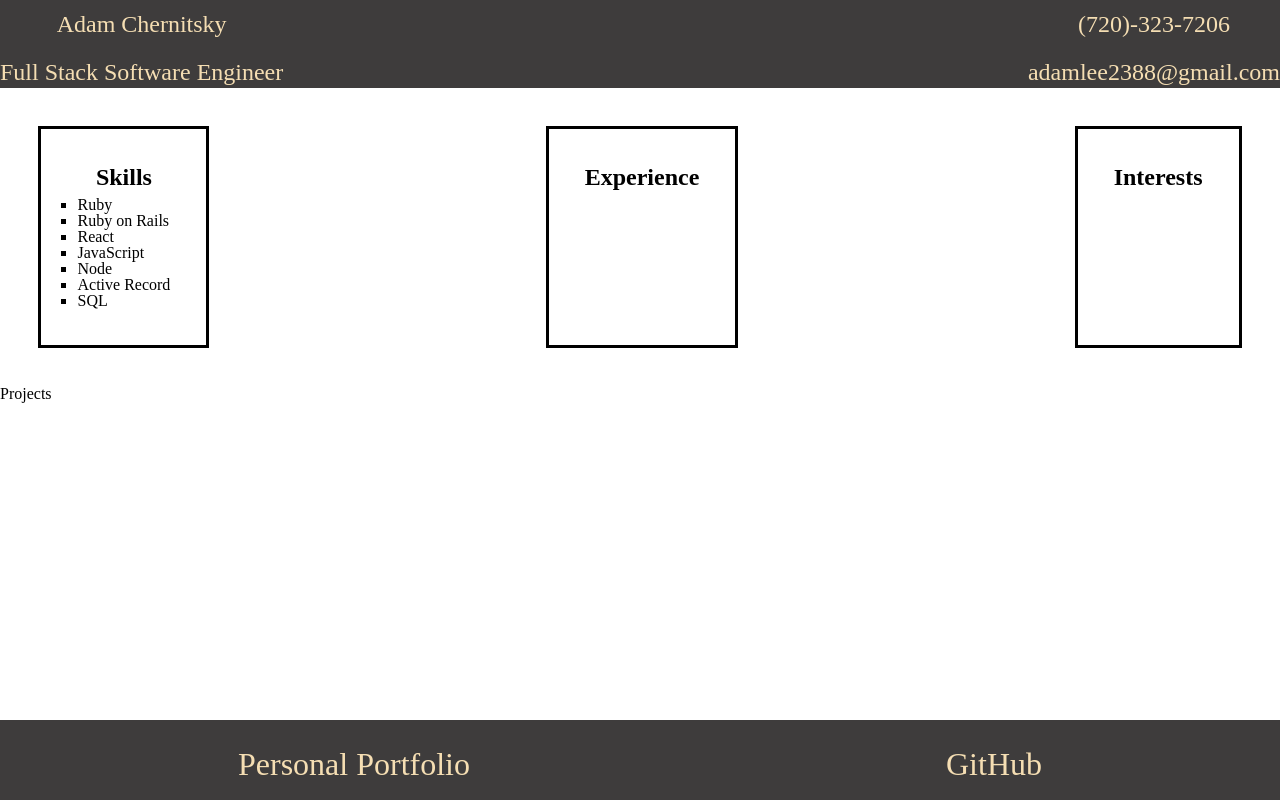
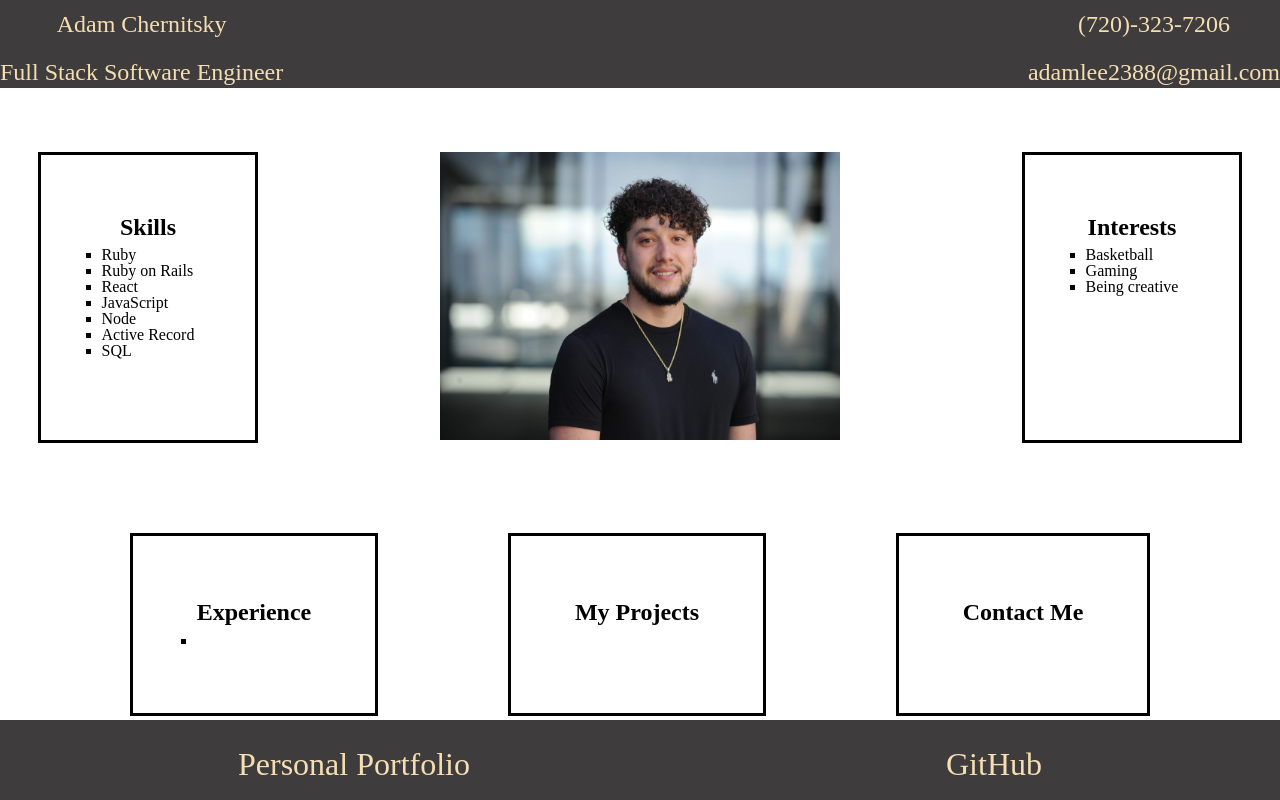
Before and after one commit to adampaez88/personal-portfolio-frontend, a React (Create React App) app: page / in a window 1280 px wide. Built offline with nearby package versions, Linux system fonts and the light colour scheme.

Commit message:
added picture

```diff
--- a/src/components/Body/Body.css
+++ b/src/components/Body/Body.css
@@ -8,11 +8,12 @@
     flex-direction: row;
     justify-content: space-between;
     margin: 3%;
+    margin-top: 5%;
 }
 
 .each-div {
     border: solid black;
-    padding: 3%;
+    padding: 5%;
 }
 
 .each-div > h1{
@@ -29,3 +30,15 @@
 ul > li {
     list-style-type: square;
 }
+
+.projects {
+    display: flex;
+    flex-direction: row;
+    justify-content: space-evenly;
+    margin-top: 4%;
+}
+
+.pic-div > img {
+    height: 18rem;
+    width: 25rem;
+}
--- a/src/components/Body/Body.js
+++ b/src/components/Body/Body.js
@@ -1,5 +1,6 @@
 import React from 'react'
 import './Body.css'
+
 
 function Body(){
     return (
@@ -18,17 +19,33 @@ function Body(){
                             <li>SQL</li>
                         </ul>
                     </div>
-                    <div className='each-div'>
-                        <h1>Experience</h1>
-
+                    <div className='pic-div'>
+                        <img src={require('./DSC_3634.jpg')} />
                     </div>
                     <div className='each-div'>
                         <h1>Interests</h1>
-
+                        <ul>
+                            <li>Basketball</li>
+                            <li>Gaming</li>
+                            <li>Being creative</li>
+                        </ul>
                     </div>
                 </div>
+
                 <div className='projects'>
-                    <h1>Projects</h1>
+                    <div className='each-div'>
+                        <h1>Experience</h1>
+                        <ul>
+                            <li></li>
+                        </ul>
+                    </div>
+                    <div className='each-div'>
+                        <h1>My Projects</h1>
+                    </div>
+
+                    <div className='each-div'>
+                        <h1>Contact Me</h1>
+                    </div>
                 </div>
             </div>
         </>
```
Also changed, not shown: src/components/Body/DSC_3634.jpg (added).
